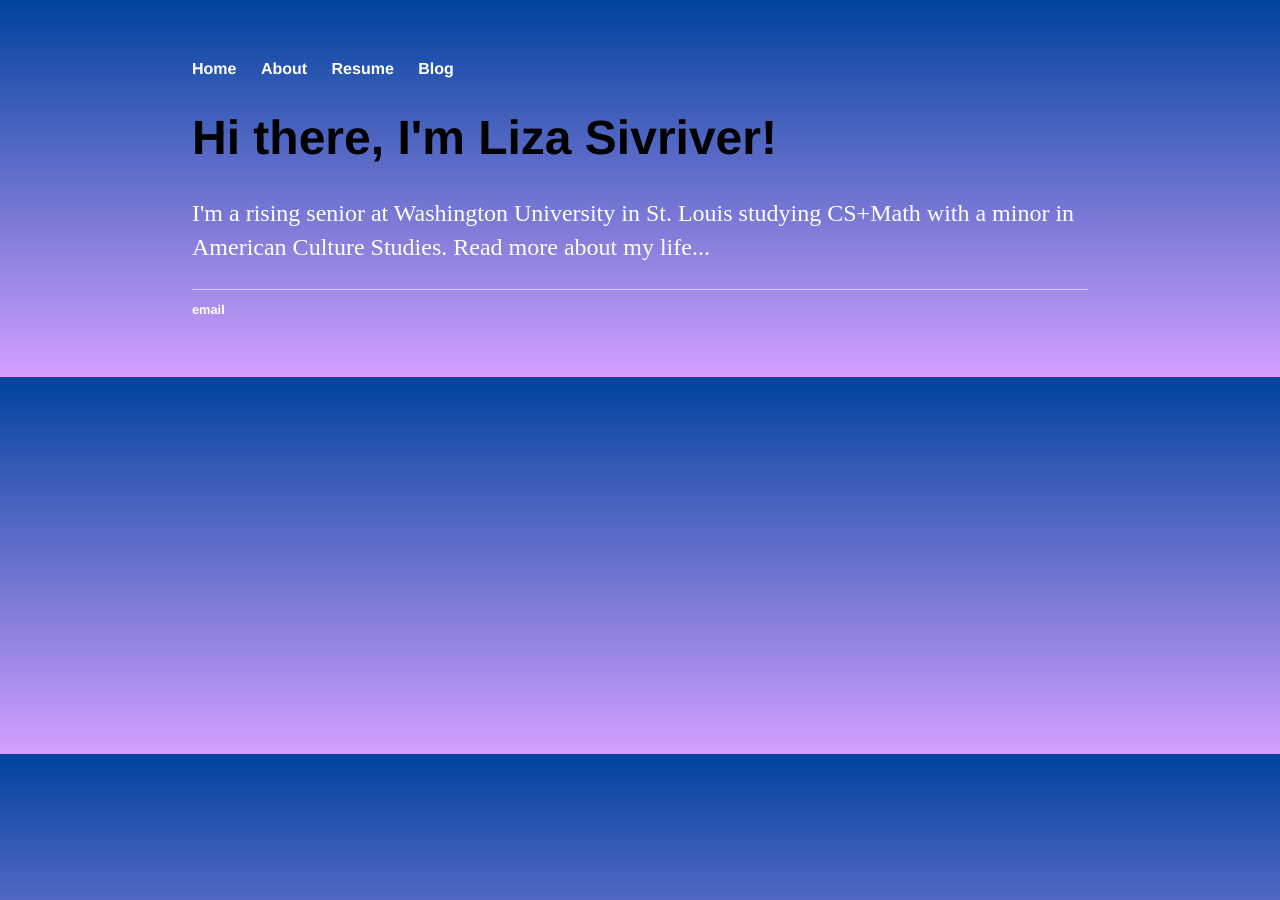
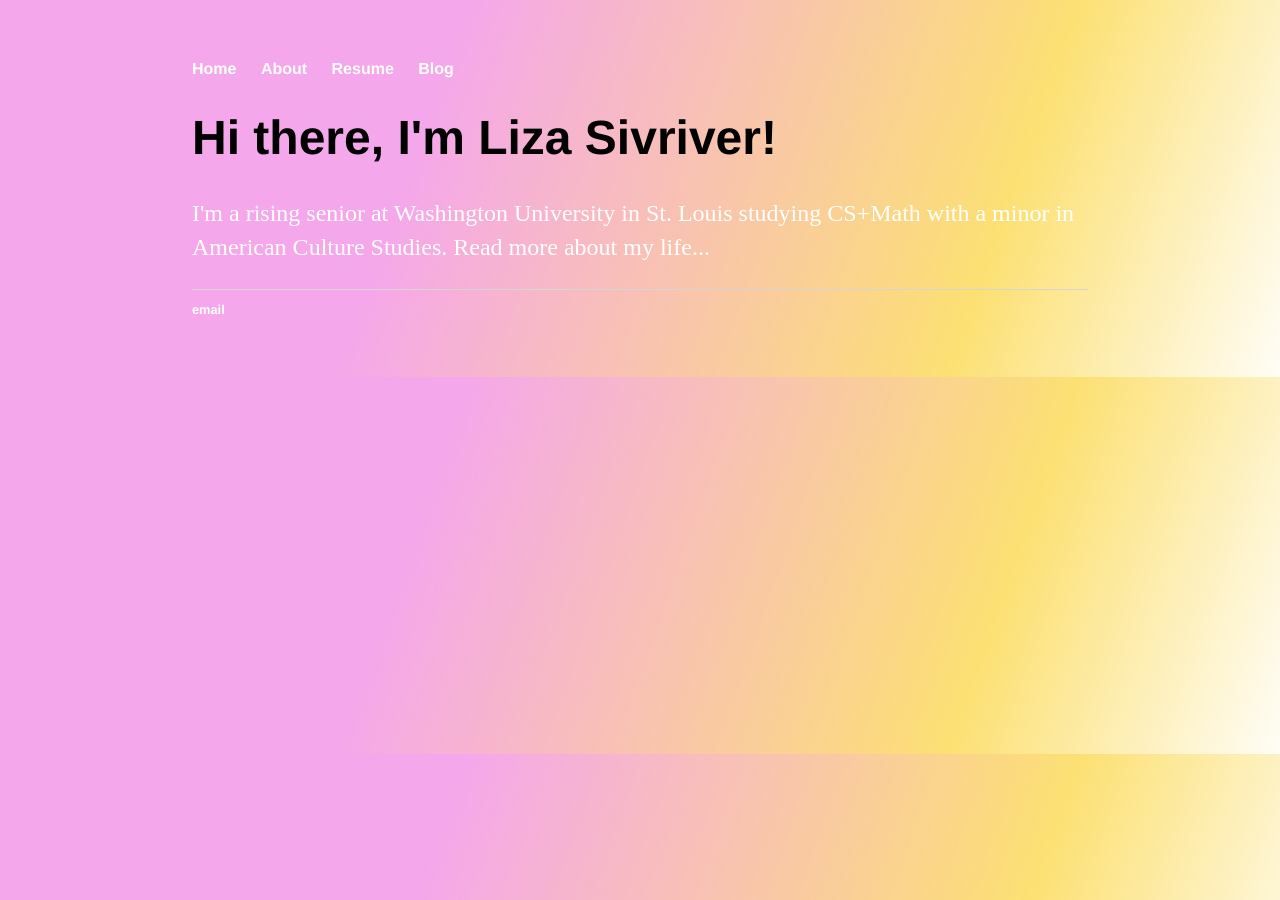
Before and after one commit to lizasivriver/lizasivriver, a Jekyll site: the page built from index.html, in a window 1280 px wide. Built offline with Jekyll 4.4.1, drawn with Linux system fonts in a browser that asks for light colours.

Commit message:
Update main.css

```diff
--- a/css/main.css
+++ b/css/main.css
@@ -1,8 +1,7 @@
 body {
     margin: 60px auto;
     width: 70%;
-    background: rgb(2,0,36);
-    background: linear-gradient(180deg, rgba(2,0,36,1) 0%, rgba(0,67,158,1) 0%, rgba(211,160,255,1) 100%);
+    background-image: linear-gradient( 109.5deg,  rgba(233,68,212,0.47) 33%, rgba(252,224,115,1) 76.4%, rgba(255,255,255,0.30) 101.6% );
 }
 
 nav ul, footer ul {
```
